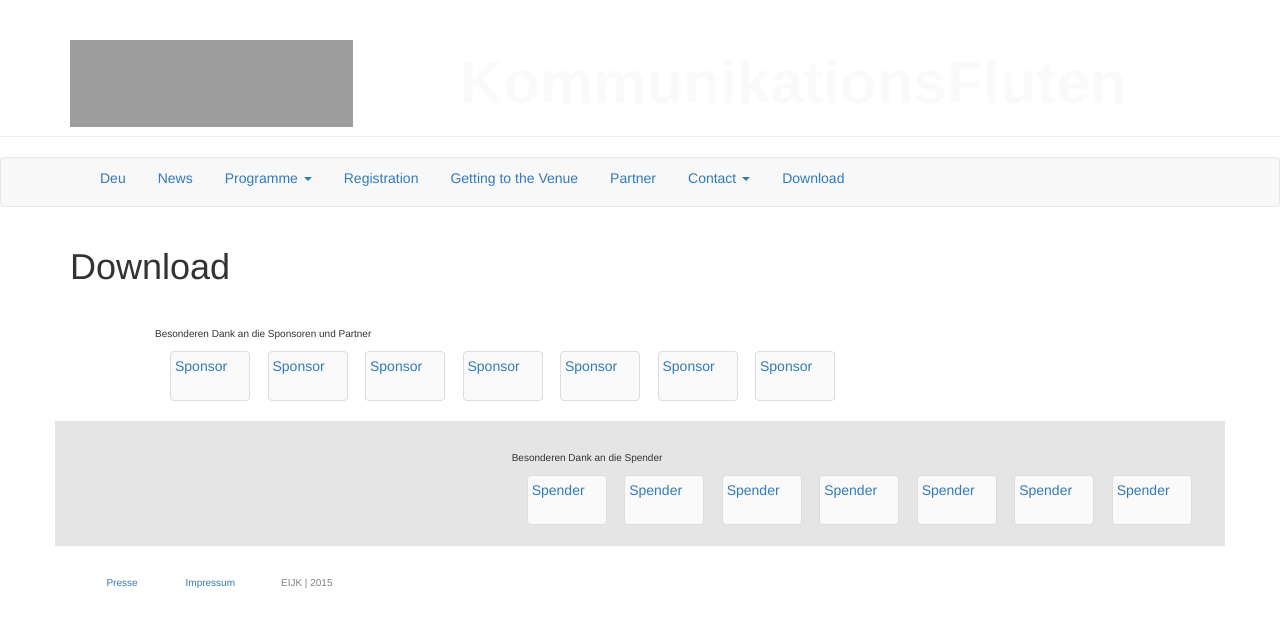
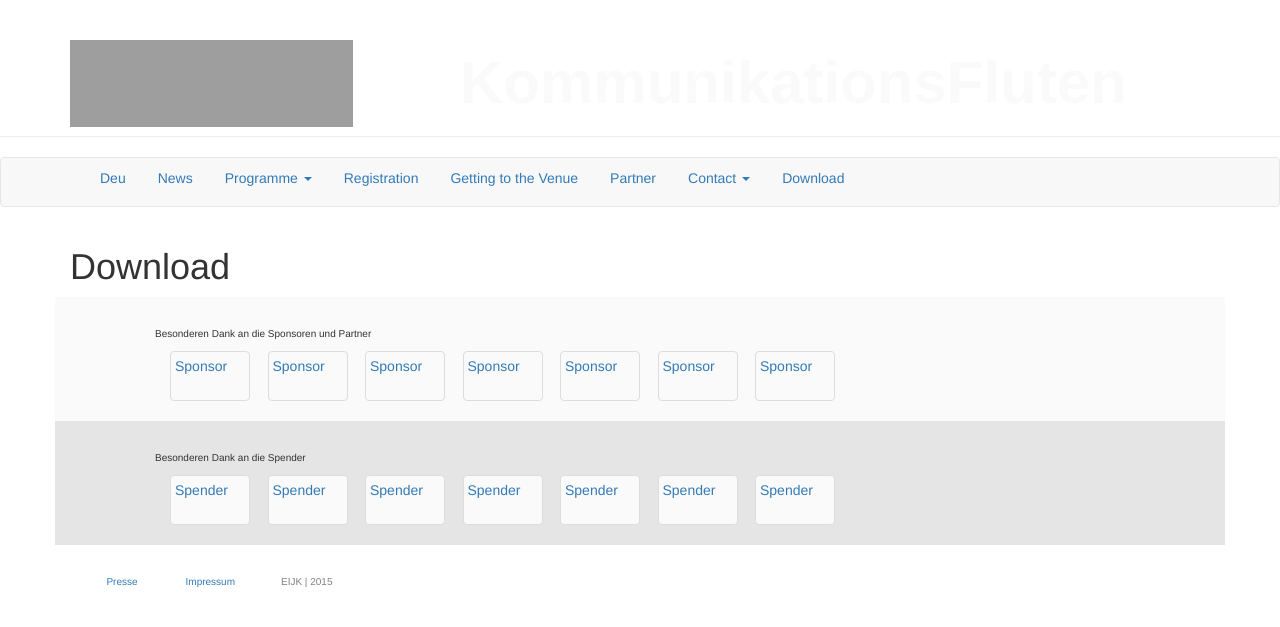
Before and after one commit to susedev/test, a Jekyll site: the page built from download.html, in a window 1280 px wide. Shown: the top 627 px of the page. Built offline with Jekyll 4.4.1, drawn with Linux system fonts in a browser that asks for light colours; nearby versions of some CDN libraries; grey boxes are pictures that could not be loaded.

Commit message:
Update page.html

```diff
--- a/_layouts/page.html
+++ b/_layouts/page.html
@@ -27,7 +27,7 @@ layout: base
 </div>
 
 <footer>
-    <div class="container style="background-color:#FAFAFA;" >
+    <div class="container" style="background-color:#FAFAFA;" >
     <div class="col-md-8">
             <p style="margin-top: 30px; margin-left:70px; color=#808080; font-size:10px;" > Besonderen Dank an die Sponsoren und Partner </p>
       <div class="container" style="margin-left:70px;">
@@ -55,7 +55,6 @@ layout: base
           </div>
         </div>
       </div>
-    </div>
     </div>
     <div class="col-md-1">
 
```
